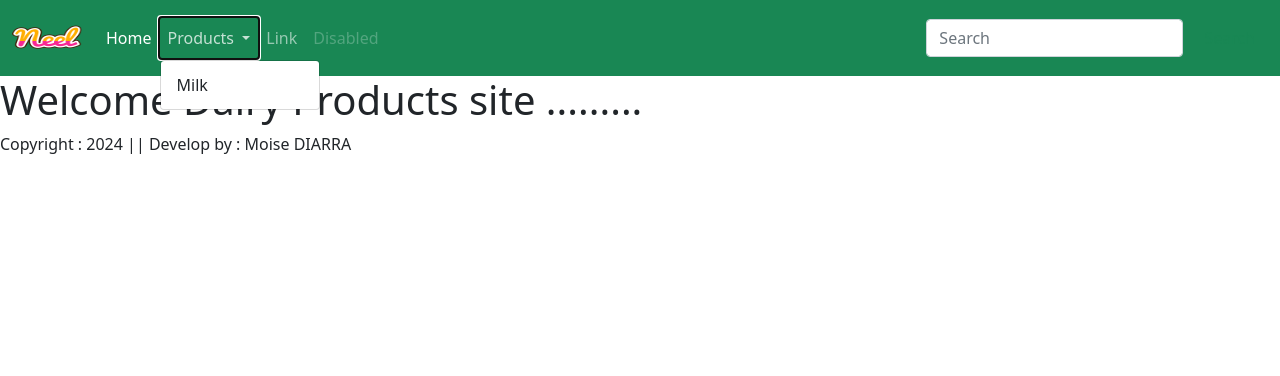
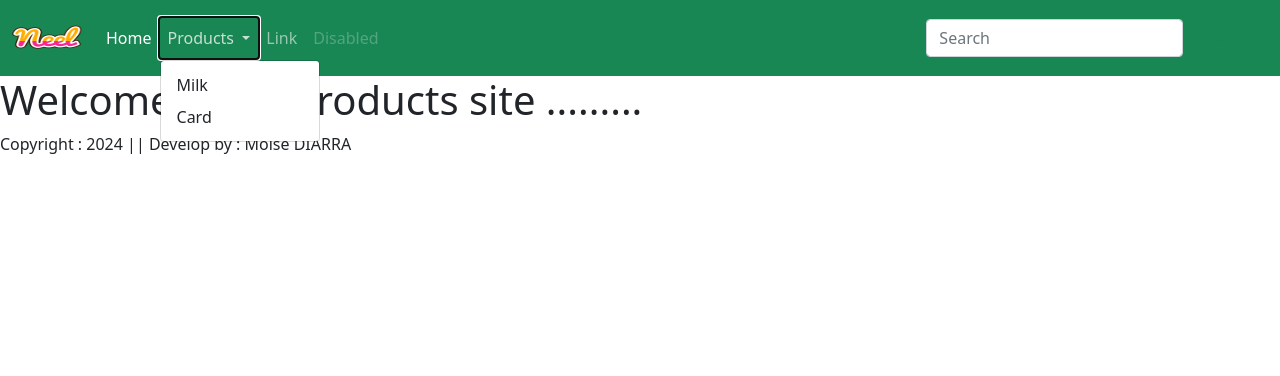
Before and after one commit to moisediarra/ecomProject, a Django app: page / in a window 1280 px wide, after a click on "Products". Shown: the top 376 px of the page. Run offline with Django 5.2, Linux system fonts and the light colour scheme; some libraries are stand-ins or nearby versions.

Commit message:
Add Card Menu in base.html

```diff
--- a/app/templates/app/base.html
+++ b/app/templates/app/base.html
@@ -38,6 +38,8 @@
                     </a>
                     <ul class="dropdown-menu" aria-labelledby="navbarDropdown">
                         <li><a class="dropdown-item" href="#">Milk</a></li>
+                        <li><a class="dropdown-item" href="#">Card</a></li>
+
 
                     </ul>
                 </li>
```
